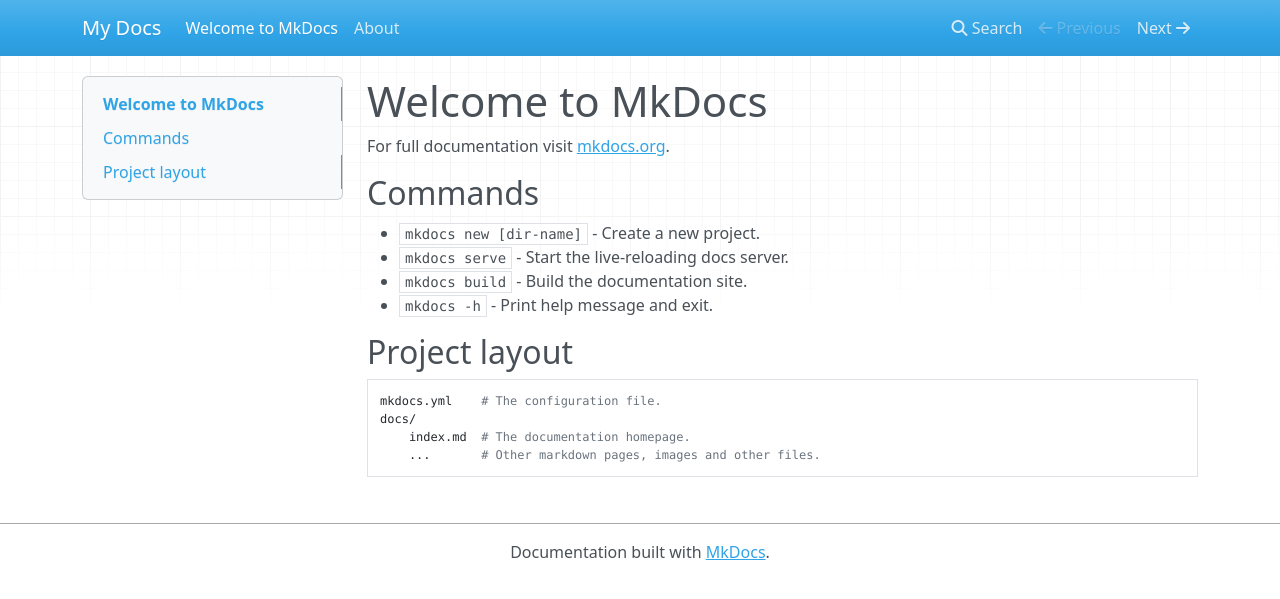
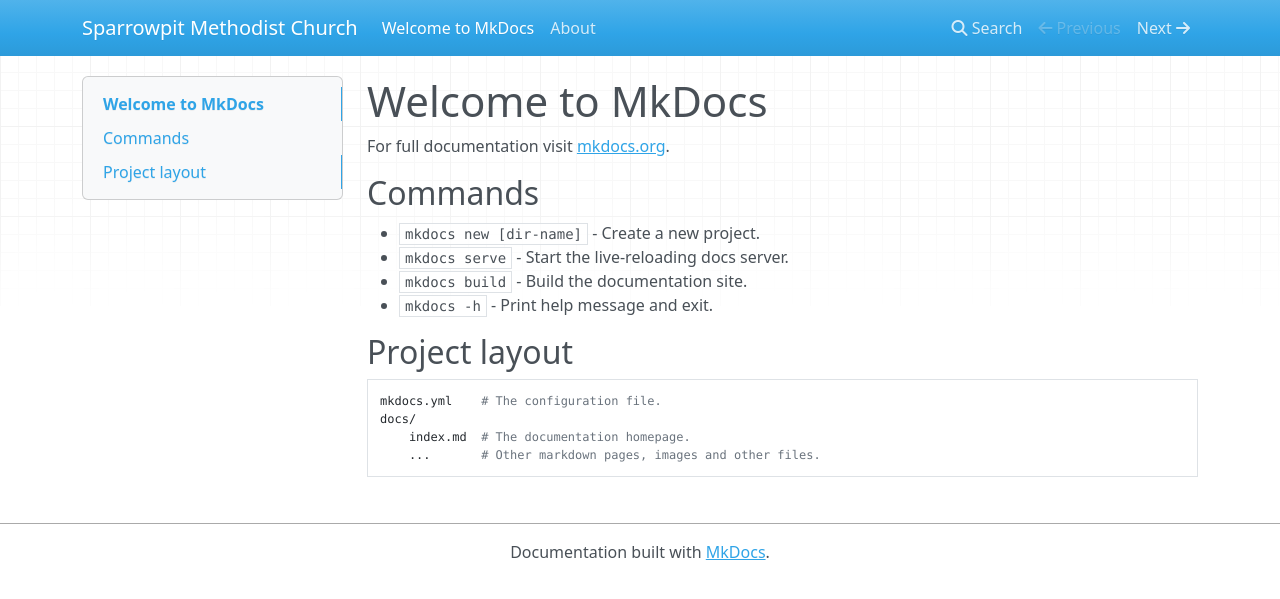
Before and after one commit to Sparrowpit-Methodist/website, an MkDocs documentation site: the page built from docs/index.md, in a window 1280 px wide. Shown: the top 599 px of the page. Built offline with MkDocs 1.6.1, drawn with Linux system fonts in a browser that asks for light colours; nearby versions of some CDN libraries.

Commit message:
Update sitename in mkdocs.yml

```diff
--- a/mkdocs.yml
+++ b/mkdocs.yml
@@ -1 +1 @@
-site_name: My Docs
+site_name: Sparrowpit Methodist Church
```
Also changed, not shown: 1 other file.
